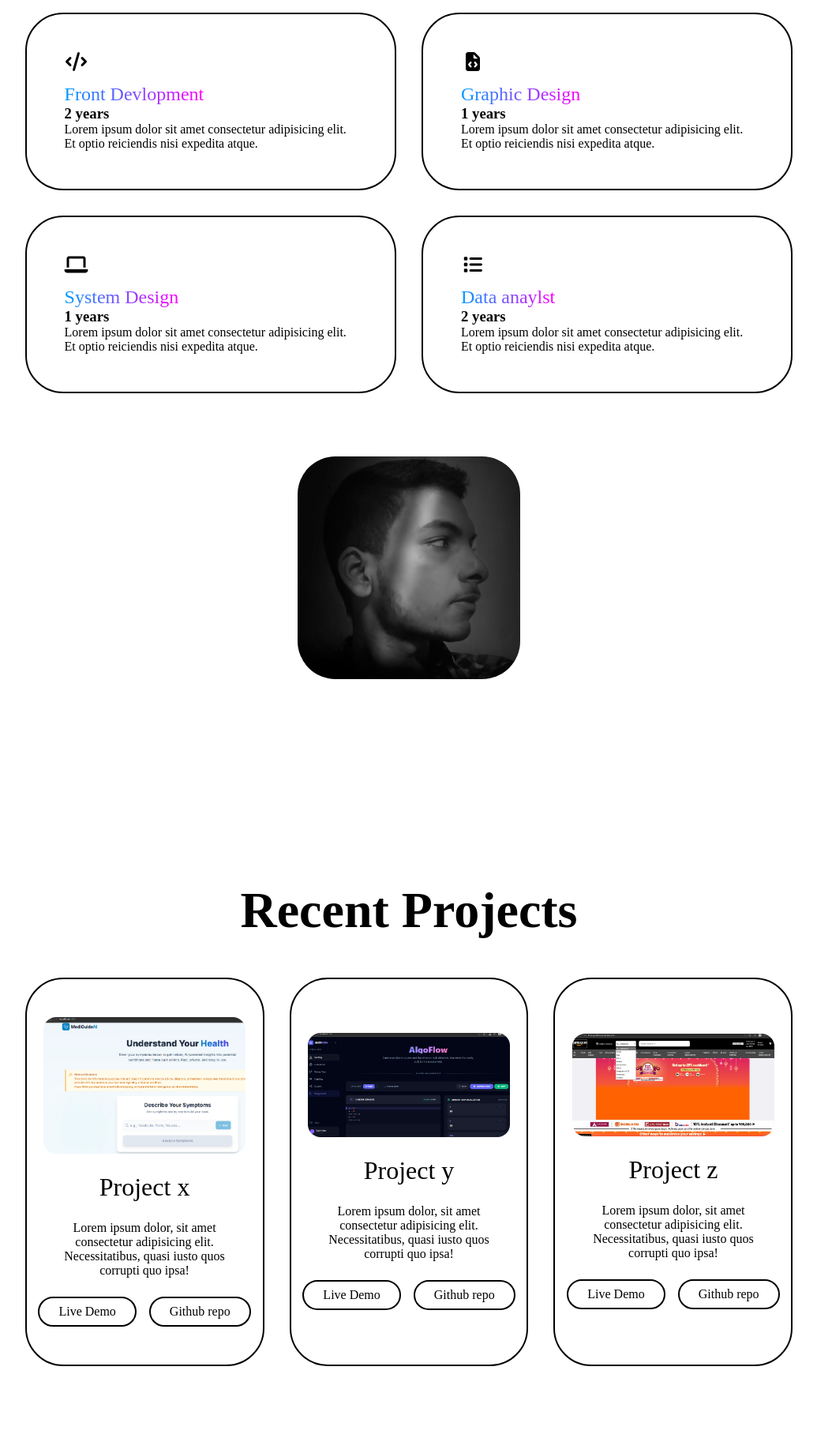
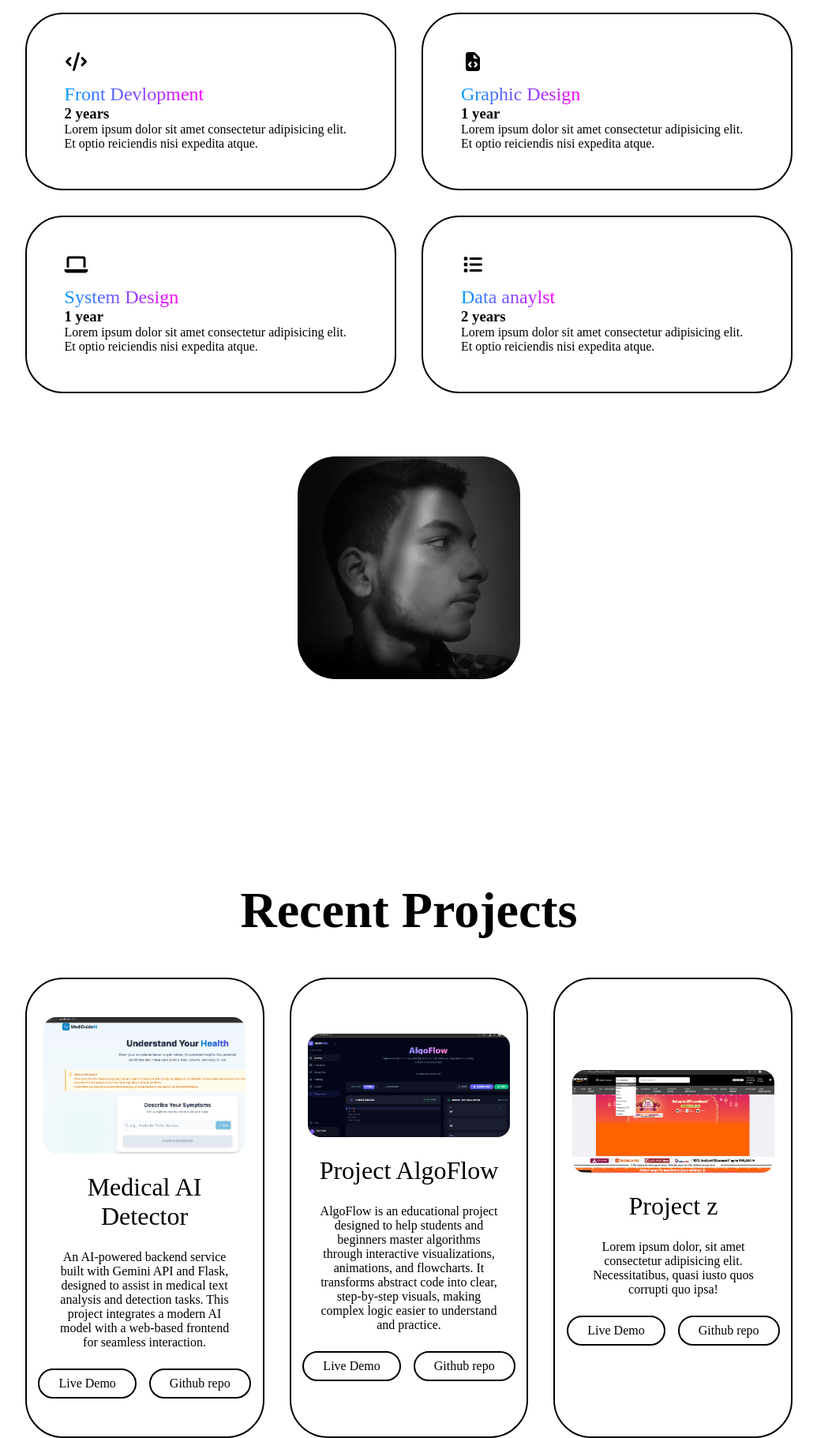
Before and after one commit to rajath451/fulstack, a plain HTML site: page index.html in a window 1280 px wide. Shown: the part 1900-3721 px from the top of the page at 79% size, without its empty margins (122-1157 px from the left). Drawn offline with Linux system fonts and the light colour scheme.

Commit message:
Inital commit

```diff
--- a/index.html
+++ b/index.html
@@ -14,7 +14,7 @@
         <a href="#" class="logo">
             <span>Rajath A S</span></a>
             <ul class="nav-links">
-                            <i class="fa-solid fa-bars" id="menu-icon"></i>
+
 
                 <li>
                     <a href="#about">About</a>
@@ -71,14 +71,14 @@
                 <div class="grid-card">
                     <i class="fa-solid fa-file-code"></i>
                    <span>Graphic Design</span>
-                    <h3>1 years</h3>
+                    <h3>1 year</h3>
                     <p>Lorem ipsum dolor sit amet consectetur adipisicing elit. Et optio reiciendis nisi expedita atque.
                     </p>
                 </div>
                 <div class="grid-card">
                     <i class="fa-solid fa-laptop"></i>
                    <span>System Design</span>
-                    <h3>1 years</h3>
+                    <h3>1 year</h3>
                     <p>Lorem ipsum dolor sit amet consectetur adipisicing elit. Et optio reiciendis nisi expedita atque.
                     </p>
                 </div>
@@ -99,8 +99,8 @@
         <div class="projects-grid">
         <div class="projects-card">
             <img src="Screenshot 2026-03-07 205346.png" alt="">
-            <h3>Project x</h3>
-            <p>Lorem ipsum dolor, sit amet consectetur adipisicing elit. Necessitatibus, quasi iusto quos corrupti quo ipsa!</p>
+            <h3>Medical AI Detector</h3>
+            <p>An AI-powered backend service built with Gemini API and Flask, designed to assist in medical text analysis and detection tasks. This project integrates a modern AI model with a web-based frontend for seamless interaction.</p>
             <div class="btn-group">
                 <div class="btn" >Live Demo</div>
                 <div class="btn" onclick="window.location.href='https://github.com/rajath451/MEDICAL-AI-DETECTOR.git'">Github repo</div>
@@ -108,8 +108,8 @@
         </div>
         <div class="projects-card">
             <img src="Screenshot 2026-03-07 205716.png" alt="">
-            <h3>Project y</h3>
-            <p>Lorem ipsum dolor, sit amet consectetur adipisicing elit. Necessitatibus, quasi iusto quos corrupti quo ipsa!</p>
+            <h3>Project AlgoFlow</h3>
+            <p>AlgoFlow is an educational project designed to help students and beginners master algorithms through interactive visualizations, animations, and flowcharts. It transforms abstract code into clear, step-by-step visuals, making complex logic easier to understand and practice.</p>
             <div class="btn-group">
                 <div class="btn">Live Demo</div>
                 <div class="btn">Github repo</div>
--- a/script.js
+++ b/script.js
@@ -1,6 +1,6 @@
 const menuIcon = document.querySelector('#menu-icon');
-const navLinks = document.querySelector('.nav-links');
+  const navLinks = document.querySelector('.nav-links');
 
-menuIcon.onclick =()=>{
-    navLinks.classlist.toggle('active');
-}
+  menuIcon.onclick = () => {
+    navLinks.classList.toggle('active');
+  };
```
